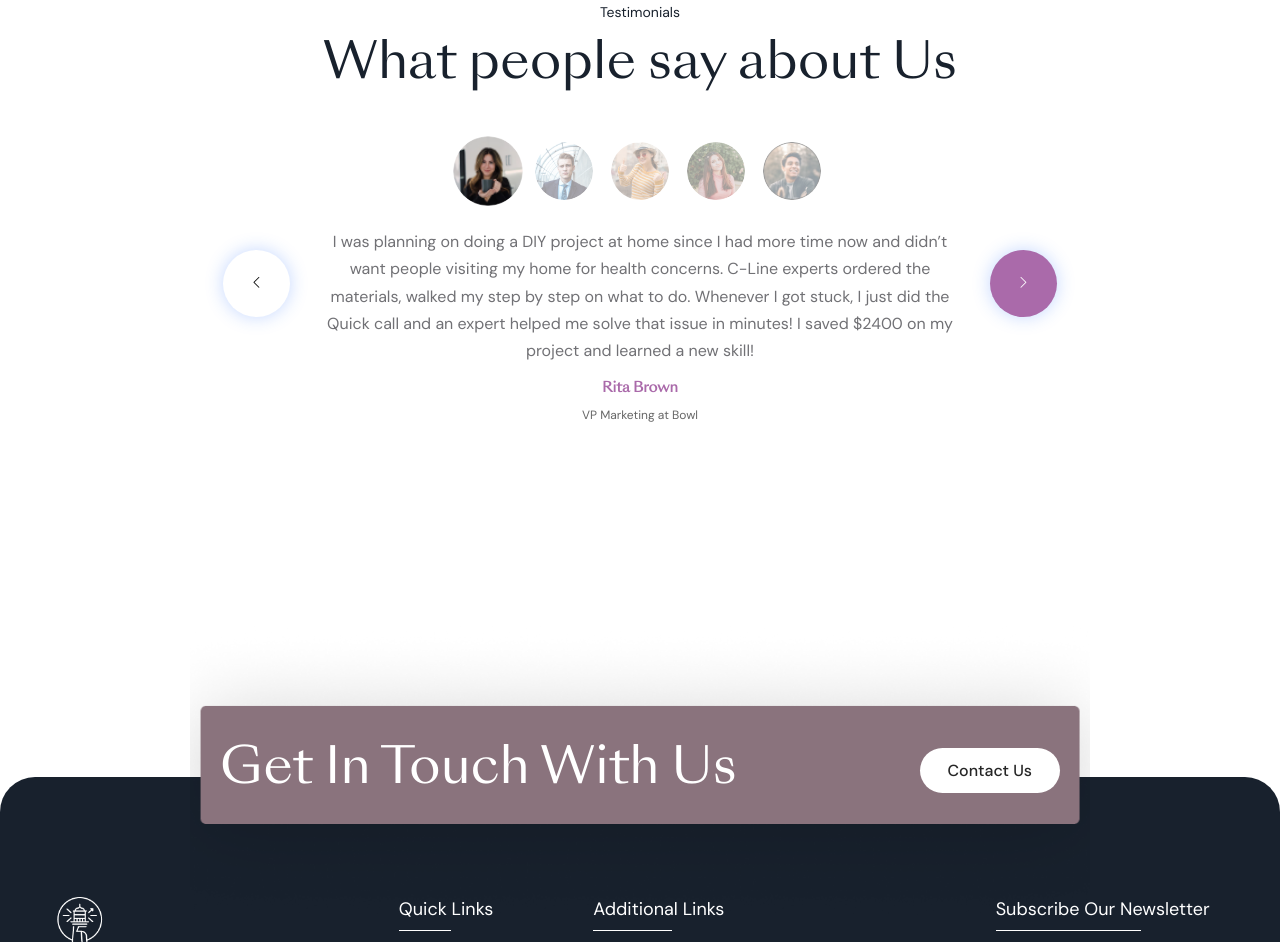
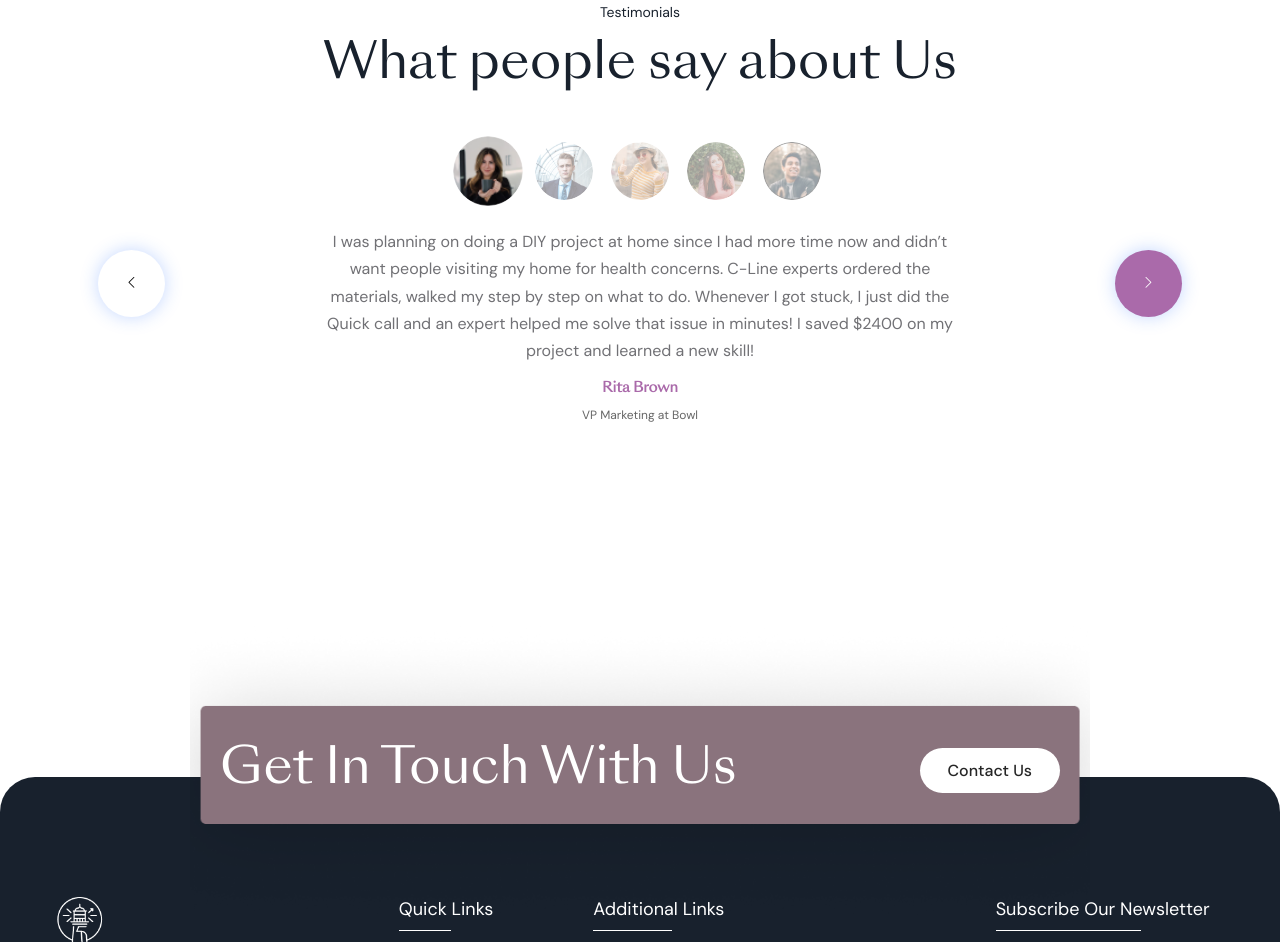
Before and after one commit to annesh002/Beacon-One, a plain HTML site: page index.html in a window 1280 px wide. Shown: the part 3190-4132 px from the top of the page. Drawn offline with nearby package versions, Linux system fonts and the light colour scheme.

Commit message:
spacing update

```diff
--- a/css/style.css
+++ b/css/style.css
@@ -308,7 +308,7 @@ h2 {
     display: flex;
     align-items: center;
     justify-content: center;
-    gap: 25px;
+    gap: 150px;
 }
 
 .arrow-btn {
```
